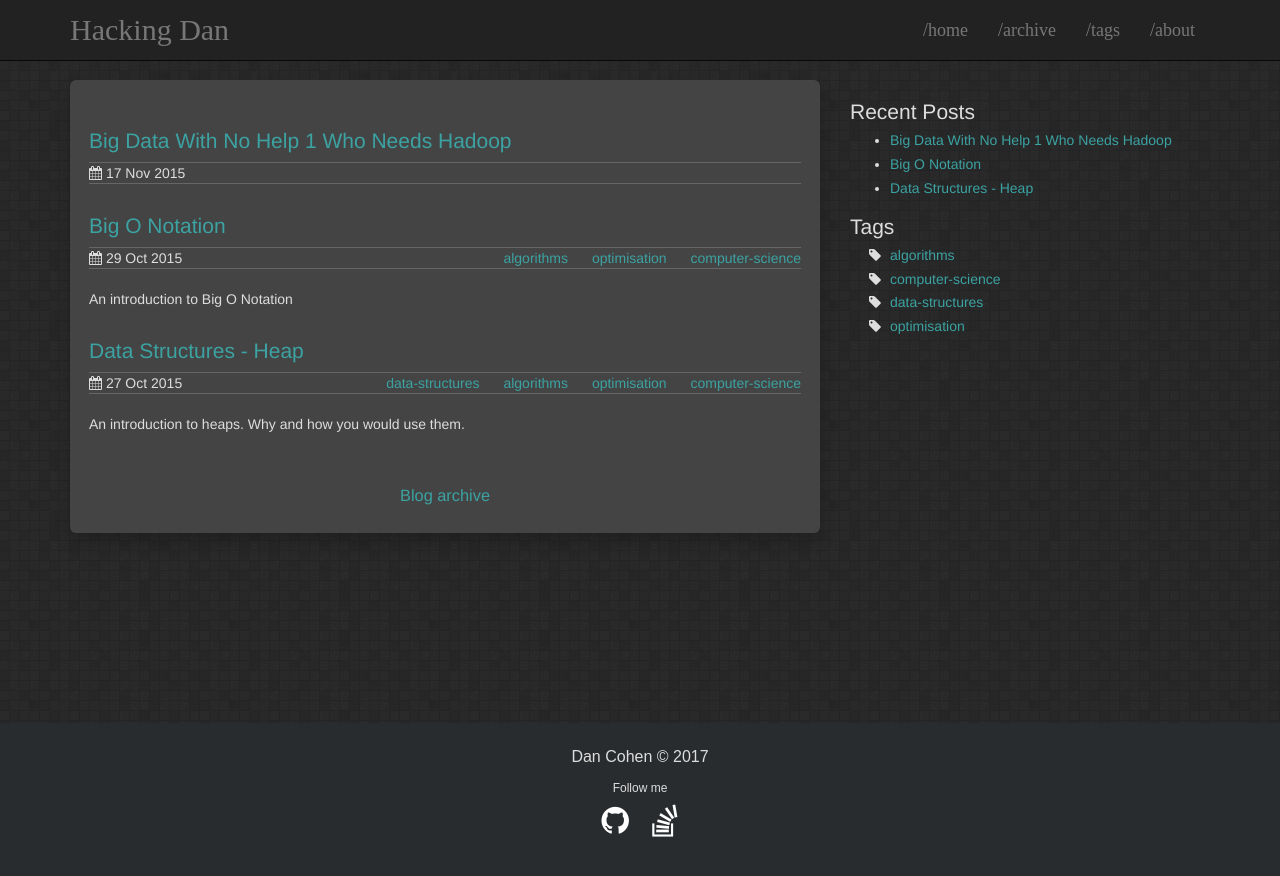
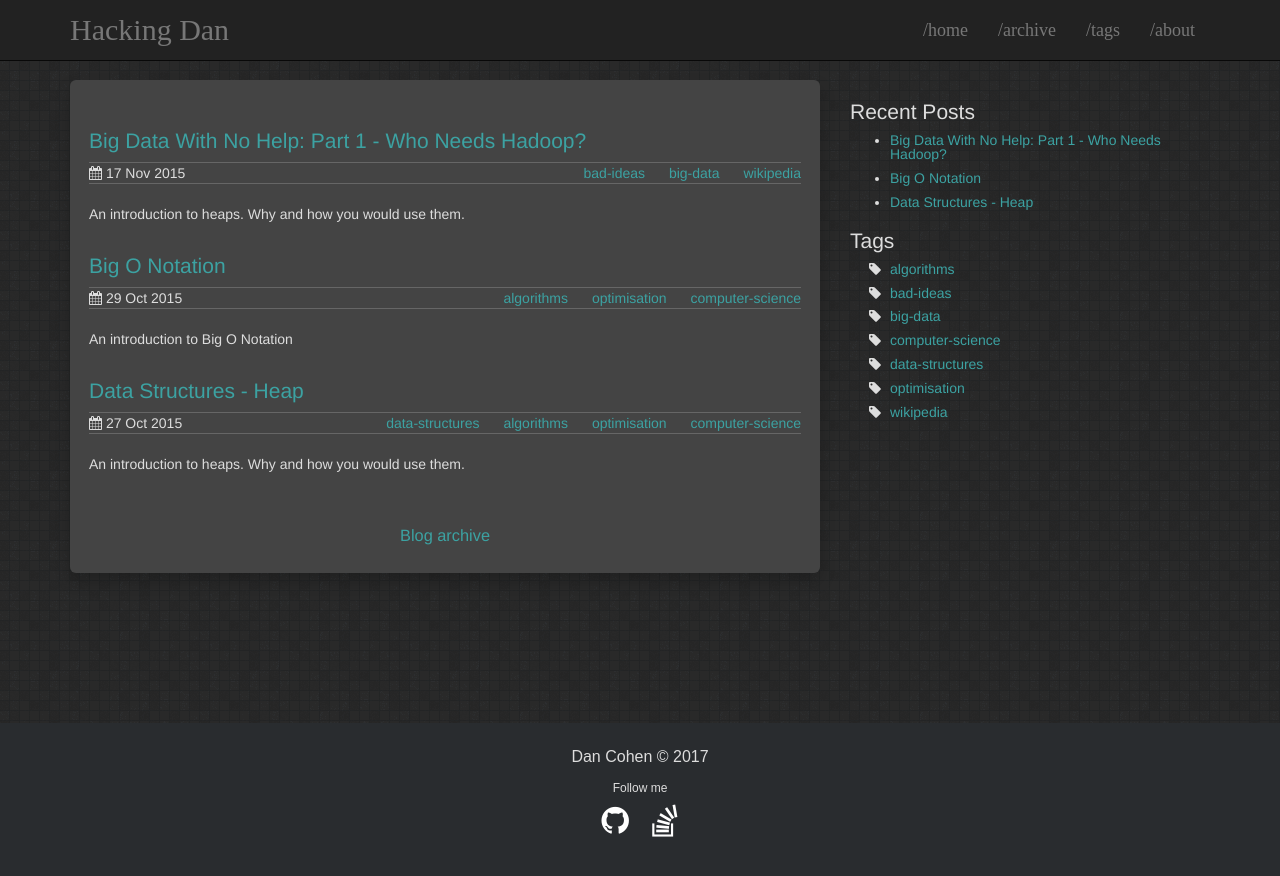
Before and after one commit to cohen990/cohen990.github.io, a Jekyll site: the page built from index.html, in a window 1280 px wide. Shown: the top 876 px of the page. Built offline with Jekyll 4.4.1, drawn with Linux system fonts in a browser that asks for light colours.

Commit message:
fix metadata for big-data-1 @

```diff
--- a/_posts/2015-11-17-big-data-with-no-help-1-who-needs-hadoop.md
+++ b/_posts/2015-11-17-big-data-with-no-help-1-who-needs-hadoop.md
@@ -1,3 +1,13 @@
+---
+layout: post
+title: "Big Data With No Help: Part 1 - Who Needs Hadoop?"
+date: 2015-11-17 16:25:06
+description: An introduction to heaps. Why and how you would use them.
+tags:
+- bad-ideas
+- big-data
+- wikipedia
+---
 # Who Needs Hadoop?
 
 I went to a MongoDB conference recently. There was a talk by one of the senior Mongo engineers where he did a live demonstration of dealing with big data using MongoDB. I guess this got me thinking about how this stuff really works under the hood.
```
